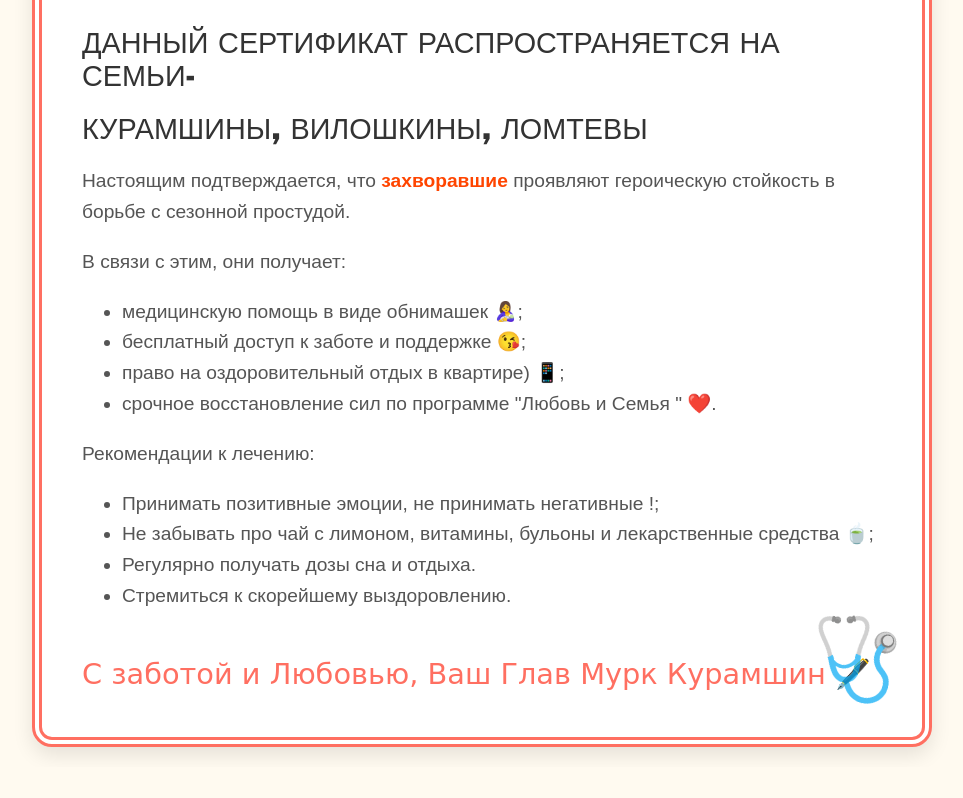
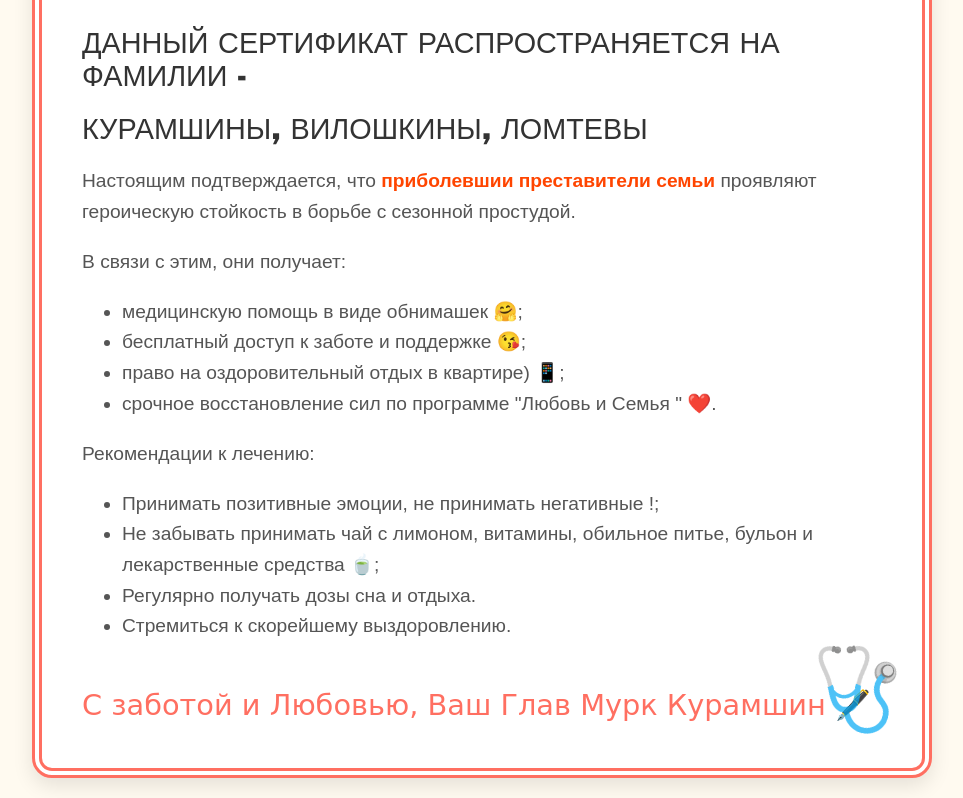
Before and after one commit to straliluya/bobo, a plain HTML site: page index.html in a window 1280 px wide. Shown: the part 119-917 px from the top of the page, without its empty margins (158-1121 px from the left). Before the commit the page ends 886 px from the top, so only its background shows below. Drawn offline with Linux system fonts and the light colour scheme.

Commit message:
Update index.html

```diff
--- a/index.html
+++ b/index.html
@@ -67,13 +67,13 @@
 <body>
     <div class="certificate">
         <div class="header">СЕРТИФИКАТ НА ВЫЗДОРОВЛЕНИЕ</div>
-        <div class="subtitle">ДАННЫЙ СЕРТИФИКАТ РАСПРОСТРАНЯЕТСЯ НА СЕМЬИ-</div>
+        <div class="subtitle">ДАННЫЙ СЕРТИФИКАТ РАСПРОСТРАНЯЕТСЯ НА ФАМИЛИИ - </div>
         <div class="subtitle">КУРАМШИНЫ, ВИЛОШКИНЫ, ЛОМТЕВЫ</div>
         <div class="content">
-            <p>Настоящим подтверждается, что <span class="bold">захворавшие</span> проявляют героическую стойкость в борьбе с сезонной простудой.</p>
+            <p>Настоящим подтверждается, что <span class="bold">приболевшии преставители семьи</span> проявляют героическую стойкость в борьбе с сезонной простудой.</p>
             <p>В связи с этим, они получает:</p>
             <ul>
-                <li>медицинскую помощь в виде обнимашек 🤱;</li>
+                <li>медицинскую помощь в виде обнимашек 🤗;</li>
                 <li>бесплатный доступ к заботе и поддержке 😘;</li>
                 <li>право на оздоровительный отдых в квартире) 📱;</li>
                 <li>срочное восстановление сил по программе "Любовь и Семья " ❤️.</li>
@@ -81,7 +81,7 @@
             <p>Рекомендации к лечению:</p>
             <ul>
                 <li>Принимать позитивные эмоции, не принимать негативные !;</li>
-                <li>Не забывать про чай с лимоном, витамины, бульоны и лекарственные средства 🍵;</li>
+                <li>Не забывать принимать чай с лимоном, витамины, обильное питье, бульон и лекарственные средства 🍵;</li>
                 <li>Регулярно получать дозы сна и отдыха.</li>
                 <li>Стремиться к скорейшему выздоровлению.</li>
             </ul>
```
